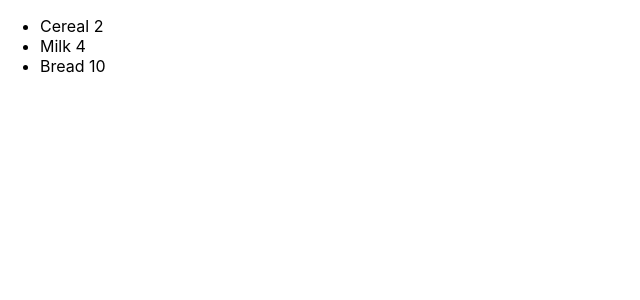
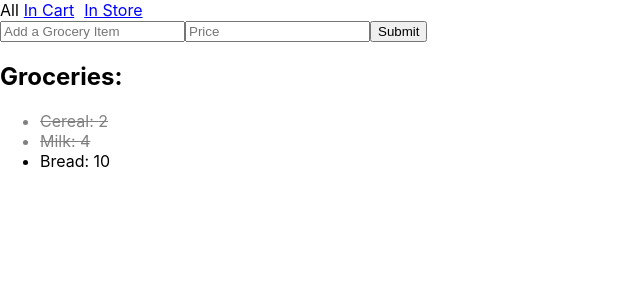
Before and after one commit to tcovington1/react-grocery-list, a React (Create React App) app: page / in a window 1280 px wide. Shown: the top 300 px of the page, without its empty margins (0-640 px from the left). Built offline with nearby package versions, Linux system fonts and the light colour scheme.

Commit message:
filter searches, add items

```diff
--- a/src/App.js
+++ b/src/App.js
@@ -1,30 +1,69 @@
-import React, { Component } from 'react'
+import React, { Component } from 'react';
+import List from './components/groceries/List';
+import ItemForm from './components/groceries/ItemForm';
+import Header from './components/groceries/Header'
 
 class App extends Component {
-
   state = {
     items: [
-      { id: 1, name: 'Cereal', price: 2, in_cart: true },
-      { id: 1, name: 'Milk', price: 4, in_cart: true },
-      { id: 1, name: 'Bread', price: 10, in_cart: false }
-    ]
+      { id: 1, name: 'Cereal', price: '2', in_cart: true },
+      { id: 2, name: 'Milk', price: '4', in_cart: true },
+      { id: 3, name: 'Bread', price: '10', in_cart: false }
+    ],
+    filter: 'All'
   };
 
-  renderItems = () => {
-    const { items } = this.state;
-    return items.map( item => {
-      return (
-        <li key={item.id}>{item.name} {item.price}</li>
-      )
+  setFilter = (filter) => {
+    this.setState({ filter })
+  }
+
+  getUniqId = () => {
+    return Math.floor((1 + Math.random()) * 0x10000)
+    .toString(16)
+    .substring(1);
+  }
+
+  addItem = (item) => {
+    const { name, price } = item
+    const { items } = this.state
+    const newItem = { name, price, in_cart: false, id: this.getUniqId() }
+    this.setState({ items: [newItem, ...items] })
+  }
+
+  handleClick = (id) => {
+    const { items } = this.state
+    this.setState({
+      items: items.map( item => {
+        if (item.id === id) {
+          return {
+            ...item,
+            in_cart: !item.in_cart
+          }
+        }
+        return item
+      })
     })
   }
 
+  visibleItems = () => {
+    const { items, filter } = this.state
+    switch(filter) {
+      case 'In Cart':
+        return items.filter( t => t.in_cart )
+      case 'In Store':
+        return items.filter( t => !t.in_cart )
+      default:
+        return items
+    }
+  }
+
   render() {
+    const { filter } = this.state
     return(
       <div>
-        <ul>
-          { this.renderItems() }
-        </ul>
+        <Header filter={filter} setFilter={this.setFilter} />
+        <ItemForm addItem={this.addItem} />
+        <List name="Groceries" items={this.visibleItems()} itemClick={this.handleClick} />
       </div>
     );
   }
--- /dev/null
+++ b/src/components/groceries/Header.js
@@ -0,0 +1,28 @@
+import React from 'react'
+
+const styles = {
+  link: {
+    cursor: 'pointer',
+    textDecoration: 'underline',
+    color: 'blue',
+    marginLeft: '5px',
+    marginRight: '5px',
+  }
+}
+
+const filterLink = (current, name, setFilter) => {
+  if (current === name)
+    return <span>{name}</span>
+  else
+    return <span style={styles.link} onClick={() => setFilter(name)}>{name}</span>
+}
+
+const Header = ({ filter, setFilter }) => (
+  <div>
+    {
+      ['All', 'In Cart', 'In Store'].map( f => filterLink(filter, f, setFilter))
+    }
+  </div>
+)
+
+export default Header;
--- /dev/null
+++ b/src/components/groceries/Item.js
@@ -0,0 +1,22 @@
+import React from 'react';
+
+const styles = {
+  item: {
+    cursor: 'pointer',
+  },
+  in_cart: {
+    color: 'grey',
+    textDecoration: 'line-through',
+  }
+}
+
+const Item = ({ id, name, price, in_cart, itemClick }) => (
+  <li
+    style={ in_cart ? { ...styles.item, ...styles.in_cart } : styles.item }
+    onClick={ () => itemClick(id) }
+  >
+    {name}: {price}
+  </li>
+)
+
+export default Item;
--- /dev/null
+++ b/src/components/groceries/ItemForm.js
@@ -0,0 +1,41 @@
+import React, { Component } from 'react';
+
+class ItemForm extends Component {
+  state = { name: '', price: '' }
+
+  handleChange = (e) => {
+    const { name, value } = e.target
+    this.setState({ [name]: value })
+  }
+
+  handleSubmit = (e) => {
+    e.preventDefault()
+    this.props.addItem(this.state)
+    this.setState({ name: '', price: ''})
+  }
+
+  render() {
+    const { name, price } = this.state
+    return (
+      <form onSubmit={this.handleSubmit}>
+        <input
+          onChange={this.handleChange}
+          required
+          placeholder='Add a Grocery Item'
+          name='name'
+          value={name}
+        />
+        <input
+          onChange={this.handleChange}
+          required
+          placeholder='Price'
+          name='price'
+          value={price}
+        />
+        <input type='submit' />
+      </form>
+    )
+  }
+}
+
+export default ItemForm
--- /dev/null
+++ b/src/components/groceries/List.js
@@ -0,0 +1,13 @@
+import React from 'react';
+import Item from './Item';
+
+const List = ({ name, price, items, itemClick }) => (
+  <div>
+    <h2>{name}: {price}</h2>
+    <ul>
+      { items.map( item => <Item key={item.id} {...item} itemClick={itemClick} /> )}
+    </ul>
+  </div>
+)
+
+export default List;
```
Also changed, not shown: 1 other file (tests, documents, lock files or other folders).
